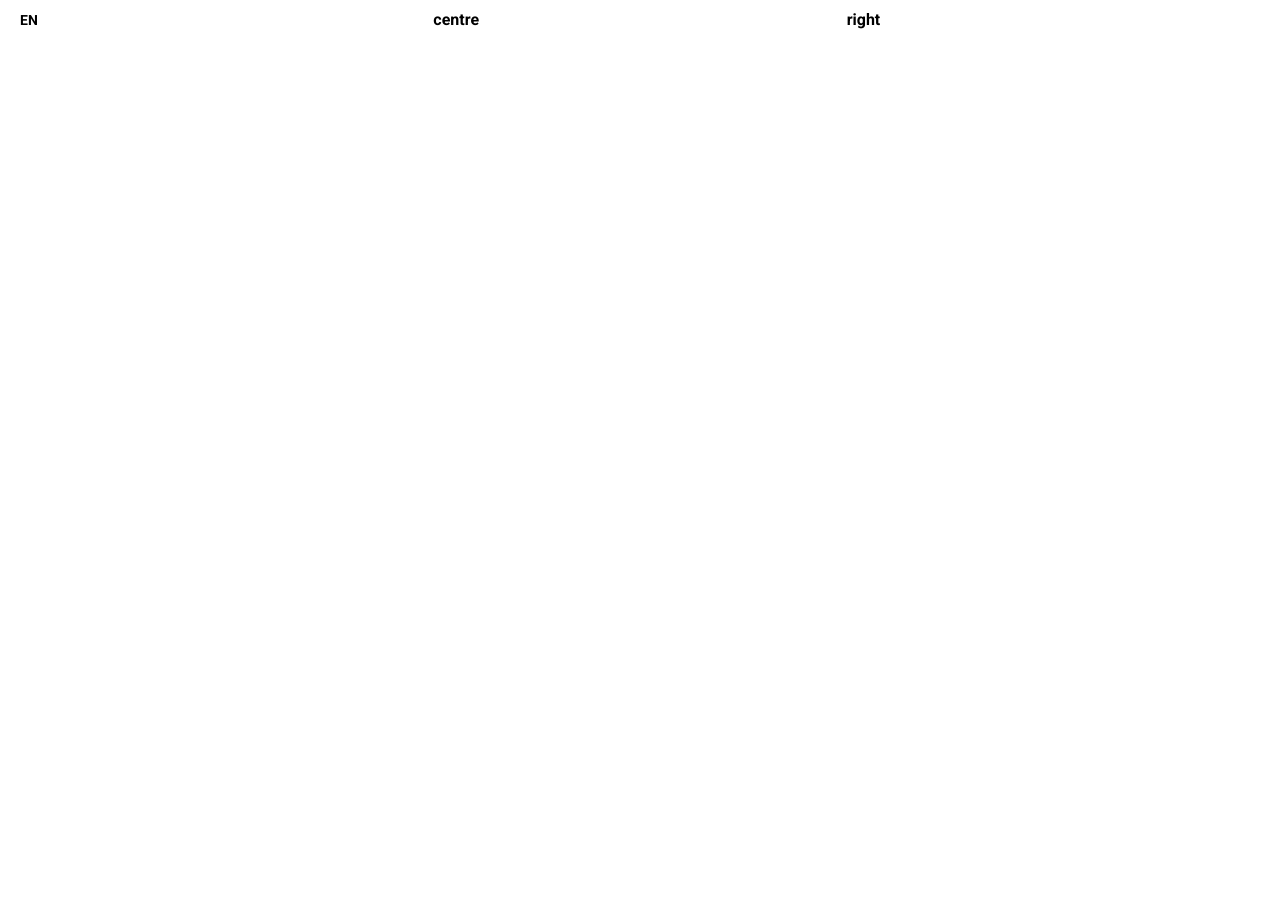
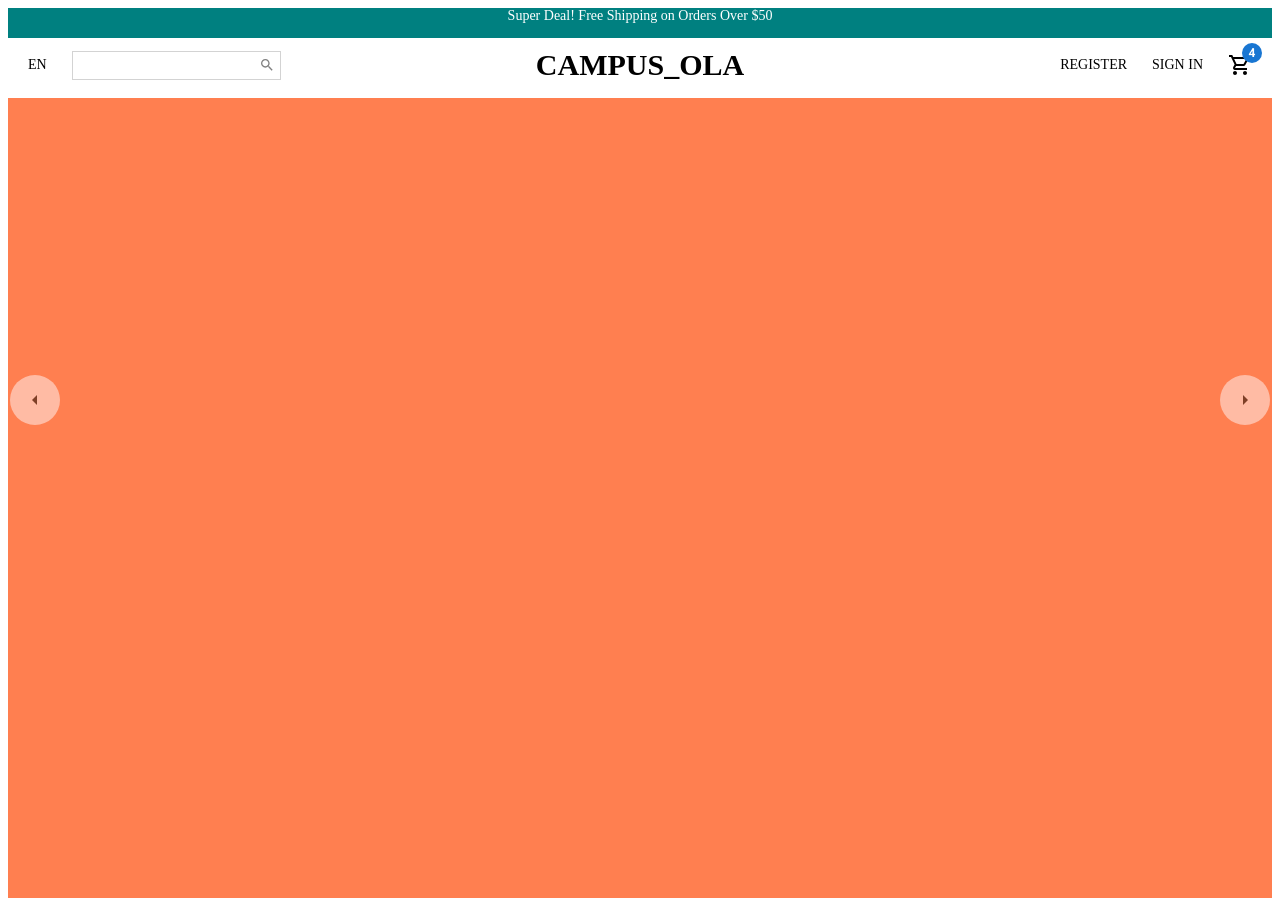
Before and after one commit to suhas3145/Offer_UP, a React (Create React App) app: page / in a window 1280 px wide. Before the commit the page ends 800 px from the top, so only its background shows below. Built offline with nearby package versions, Linux system fonts and the light colour scheme.

Commit message:
Day2 first commit

```diff
--- a/package.json
+++ b/package.json
@@ -3,6 +3,10 @@
   "version": "0.1.0",
   "private": true,
   "dependencies": {
+    "@emotion/react": "^11.10.8",
+    "@emotion/styled": "^11.10.8",
+    "@mui/icons-material": "^5.11.16",
+    "@mui/material": "^5.12.3",
     "@testing-library/jest-dom": "^5.16.5",
     "@testing-library/react": "^13.4.0",
     "@testing-library/user-event": "^13.5.0",
--- a/public/index.html
+++ b/public/index.html
@@ -15,7 +15,7 @@
     <link rel="apple-touch-icon" href="%PUBLIC_URL%/logo192.png" />
 
     <style>
-      *{
+      {
         margin:0;
         font-family: 'Roboto', sans-serif;
       }
--- /dev/null
+++ b/src/components/Announcement.jsx
@@ -0,0 +1,22 @@
+import styled from "styled-components"
+
+const Container = styled.div`
+    height:30px;
+    background-color:teal;
+    color:white;
+    display:flex;
+    align-item:center;
+    justify-content:center;
+    font-size:14px;
+    font-weight:500;
+`
+
+const Announcement = () => {
+  return (
+    <Container>
+        Super Deal! Free Shipping on Orders Over $50
+    </Container>
+  )
+}
+
+export default Announcement
--- a/src/components/Navbar.jsx
+++ b/src/components/Navbar.jsx
@@ -1,30 +1,62 @@
+import {Search, ShoppingCartOutlined} from "@mui/icons-material";
+import { Badge } from "@mui/material";
 import React from 'react'
 import styled from 'styled-components'
 
 const Container = styled.div`
      height : 60px;
-`
+`;
 
 const Wrapper = styled.div`
      padding : 10px 20px;
      display:flex;
+     align-items:center;
      justify-content: space-between;
 
-`
+`;
 
 const Left = styled.div`
    flex:1;
+   display:flex;
+   align-items:center;
 
-`
+`;
 const Language = styled.span`
     font-size:14px;
     cursor:pointer;
-`
+`;
+const SearchContainer = styled.div`
+   border:0.5px solid lightgray;
+   display:flex;
+   align-items:center;
+   margin-left:25px;
+   padding:5px;
+`;
+
+const Input = styled.input`
+    border:none;
+`;
 const Centre = styled.div`
    flex:1;
-`
+   text-align:center;
+
+`;
+const Logo = styled.div`
+    font-weight:bold;
+    font-size:30px;
+`;
+
 const Right = styled.div`
    flex:1;
+   display:flex;
+   align-items:center;
+   justify-content:flex-end;
+`;
+
+const MenuItem = styled.div`
+     font-size:14px;
+     cursor:pointer;
+     margin-left:25px;
 `
 
 
@@ -35,12 +67,25 @@
       <Wrapper>
 
         <Left>
-          <Language>
-            EN
-          </Language>
+          <Language>EN</Language>
+          <SearchContainer>
+          <Input/>
+            <Search style={{color:"gray" , fontSize:16}}/>
+          </SearchContainer>
         </Left>
-        <Centre>centre</Centre>
-        <Right>right</Right>
+        <Centre><Logo>CAMPUS_OLA</Logo></Centre>
+        <Right>
+        <MenuItem>REGISTER</MenuItem>
+        <MenuItem>SIGN IN</MenuItem>
+        <MenuItem>
+          <Badge badgeContent={4} color="primary">
+            <ShoppingCartOutlined/>
+          </Badge>
+
+        </MenuItem>
+
+
+        </Right>
 
       </Wrapper>
 
--- /dev/null
+++ b/src/components/Slider.jsx
@@ -0,0 +1,48 @@
+import { ArrowLeftOutlined, ArrowRightOutlined } from "@mui/icons-material"
+import styled from "styled-components"
+
+const Container = styled.div`
+     width:100%;
+     height:100vh;
+     display:flex;
+     background-color:coral;
+     position:realtive;
+`
+
+const Arrow = styled.div`
+   width:50px;
+   height:50px;
+   background-color:#fff7f7;
+   border-radius:50%;
+   display:flex ;
+   align-items:center;
+   justify-content:center;
+   position:absolute;
+   top:0;
+   bottom:0;
+   left:${props=> props.direction === "left" && "10px"};
+   right:${props=> props.direction === "right" && "10px"};
+   margin:auto;
+   cursor:pointer;
+   opacity:0.5;
+
+
+`
+
+const Slider = () => {
+  return (
+    <Container>
+    <Arrow direction="left">
+        <ArrowLeftOutlined/>
+    </Arrow>
+
+    <Arrow direction="right">
+        <ArrowRightOutlined/>
+    </Arrow>
+
+    </Container>
+
+  )
+}
+
+export default Slider
--- a/src/pages/Home.jsx
+++ b/src/pages/Home.jsx
@@ -10,11 +10,17 @@
 
 import React from 'react'
 import Navbar from '../components/Navbar'
+import Announcement from '../components/Announcement'
+import Slider from '../components/Slider'
+
+
 
 const Home = () => {
   return (
     <div>
+      <Announcement/>
       <Navbar/>
+      <Slider/>
     </div>
   )
 }
```
Also changed, not shown: 1 other file (tests, documents, lock files or other folders).
